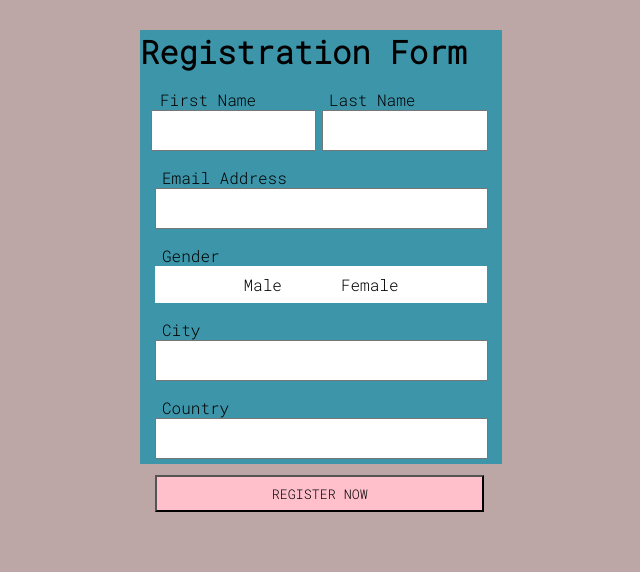
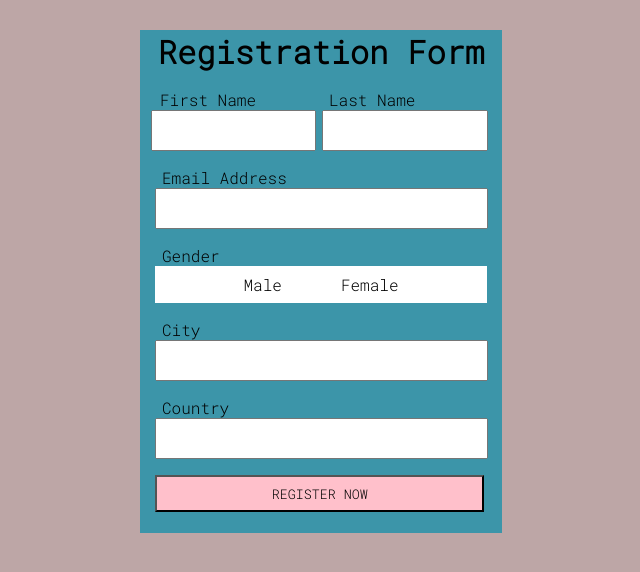
Before and after one commit to pranjal-sarkar/React.js-Contest-1, a React (Create React App) app: page / in a window 1280 px wide. Shown: the top 572 px of the page, without its empty margins (319-959 px from the left). Built offline with nearby package versions, Linux system fonts and the light colour scheme.

Commit message:
changed some css

```diff
--- a/src/components/Login.css
+++ b/src/components/Login.css
@@ -18,7 +18,7 @@ body{
 }
 
 .actualContent{
-    height: 434px;
+    height: 503px;
     width: 362px;
     background-color: rgb(60, 149, 169);
 }
@@ -92,11 +92,13 @@ body{
 .male:hover{
     cursor: pointer;
     background-color: pink;
+    padding: 5px;
 }
 
 .female:hover{
     cursor: pointer;
     background-color: pink;
+    padding: 5px;
 }
 
 .genderHeading{
@@ -151,3 +153,7 @@ body{
     text-align: center;
     font-size: 13px;
 }
+
+h1{
+    text-align: center;
+}
```
